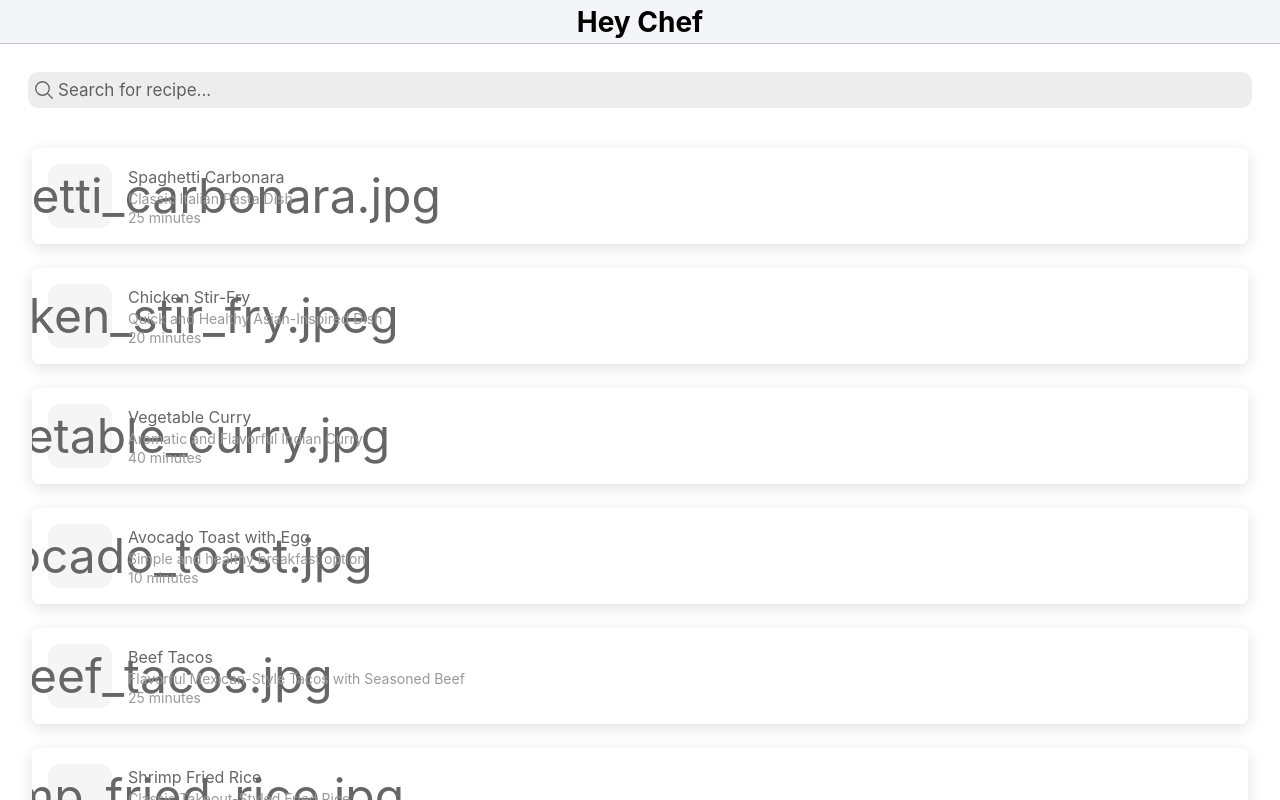
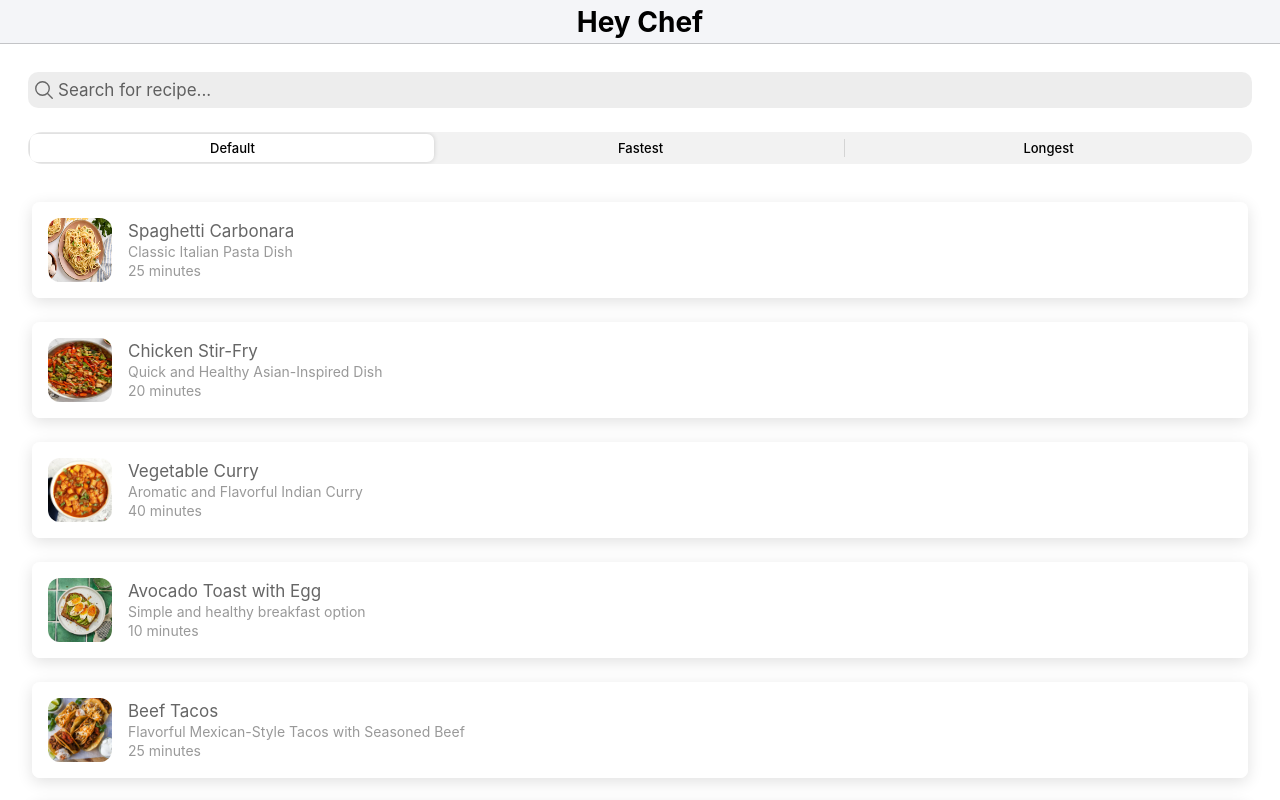
Before and after one commit to pandas-joy-zou/heychef, a React (Vite) app: page /home in a window 1280 px wide. Built offline with nearby package versions, Linux system fonts and the light colour scheme.

Commit message:
Added filter features on longet to fastest recipe based on estimatedTime

```diff
--- a/src/pages/Home.tsx
+++ b/src/pages/Home.tsx
@@ -1,6 +1,6 @@
 import React, { useState } from 'react';
 import { useNavigate } from "react-router-dom";
-import { IonContent, IonHeader, IonPage, IonTitle, IonToolbar, IonSearchbar, IonCard, IonCardContent, IonList, IonLabel, IonText } from '@ionic/react';
+import { IonContent, IonHeader, IonSegment, IonSegmentButton, IonPage, IonTitle, IonToolbar, IonSearchbar, IonCard, IonCardContent, IonList, IonLabel, IonText } from '@ionic/react';
 import { sampleRecipes, Recipe } from '../models/recipes';
 import './Home.css';
 
@@ -8,6 +8,7 @@ const Home: React.FC = () => {
   const navigate = useNavigate();
   const [search_text, set_search_text] = useState('');
   const [filtered_recipes, set_filtered_recipes] = useState<Recipe[]>(sampleRecipes);
+  const [sort_mode, set_sort_mode] = useState<"default" | "fast" | "slow">("default");
 
   const handle_search = (e: CustomEvent) => {
     const value = e.detail.value || '';
@@ -24,9 +25,33 @@ const Home: React.FC = () => {
     }
   };
 
+  const parse_minutes = (s: string) => {
+    const lower = (s || "").toLowerCase();
+    let mins = 0;
+
+    const hr = lower.match(/(\d+)\s*hour/);
+    if (hr) mins += parseInt(hr[1], 10) * 60;
+
+    const m = lower.match(/(\d+)\s*min/);
+    if (m) mins += parseInt(m[1], 10);
+
+    if (mins === 0) {
+      const d = lower.match(/(\d+)/);
+      if (d) mins = parseInt(d[1], 10);
+    }
+    return mins;
+  };
+
   const select_recipe = (recipe: Recipe) => {
     navigate(`/recipe/${recipe.id}`);
   };
+
+  const displayed_recipes = [...filtered_recipes].sort((a, b) => {
+    if (sort_mode === "default") return 0;
+    const am = parse_minutes(a.estimatedTime);
+    const bm = parse_minutes(b.estimatedTime);
+    return sort_mode === "fast" ? am - bm : bm - am;
+  });
 
   return (
     <IonPage>
@@ -39,11 +64,30 @@ const Home: React.FC = () => {
       <IonContent fullscreen className="ion-padding">
         <IonSearchbar value={search_text} onIonInput={handle_search} placeholder="Search for recipe..." className='home-searchbar' />
 
+        <div className="sort-tabs-wrapper">
+          <IonSegment
+            value={sort_mode}
+            onIonChange={(e) => set_sort_mode(e.detail.value as any)}
+            className="sort-tabs"
+          >
+            <IonSegmentButton value="default">
+              <IonLabel>Default</IonLabel>
+            </IonSegmentButton>
+            <IonSegmentButton value="fast">
+              <IonLabel>Fastest</IonLabel>
+            </IonSegmentButton>
+            <IonSegmentButton value="slow">
+              <IonLabel>Longest</IonLabel>
+            </IonSegmentButton>
+          </IonSegment>
+        </div>
+
         <IonList>
-          {filtered_recipes.map((recipe) => (
+          {displayed_recipes.map((recipe) => (
             <IonCard key={recipe.id} button onClick={() => select_recipe(recipe)} className='recipe-card'>
               <IonCardContent className='recipe-card-content'>
-                <div className='recipe-image-box' >{recipe.image}</div>
+                <img src={recipe.image} alt={recipe.name} className="recipe-image-box" />
+                {/* <div className='recipe-image-box' >{recipe.image}</div> */}
                 <div className='recipe-info'>
                   <IonLabel>
                     <h2 className='recipe-name'>{recipe.name}</h2>
@@ -56,7 +100,7 @@ const Home: React.FC = () => {
           ))}
         </IonList>
 
-        {filtered_recipes.length === 0 && (
+        {displayed_recipes.length === 0 && (
           <div className='no-results'>
             <IonText color="medium"><p>No Recipes Found. Please Double Check or Try Searching For Something Else!</p>
             </IonText>
```
